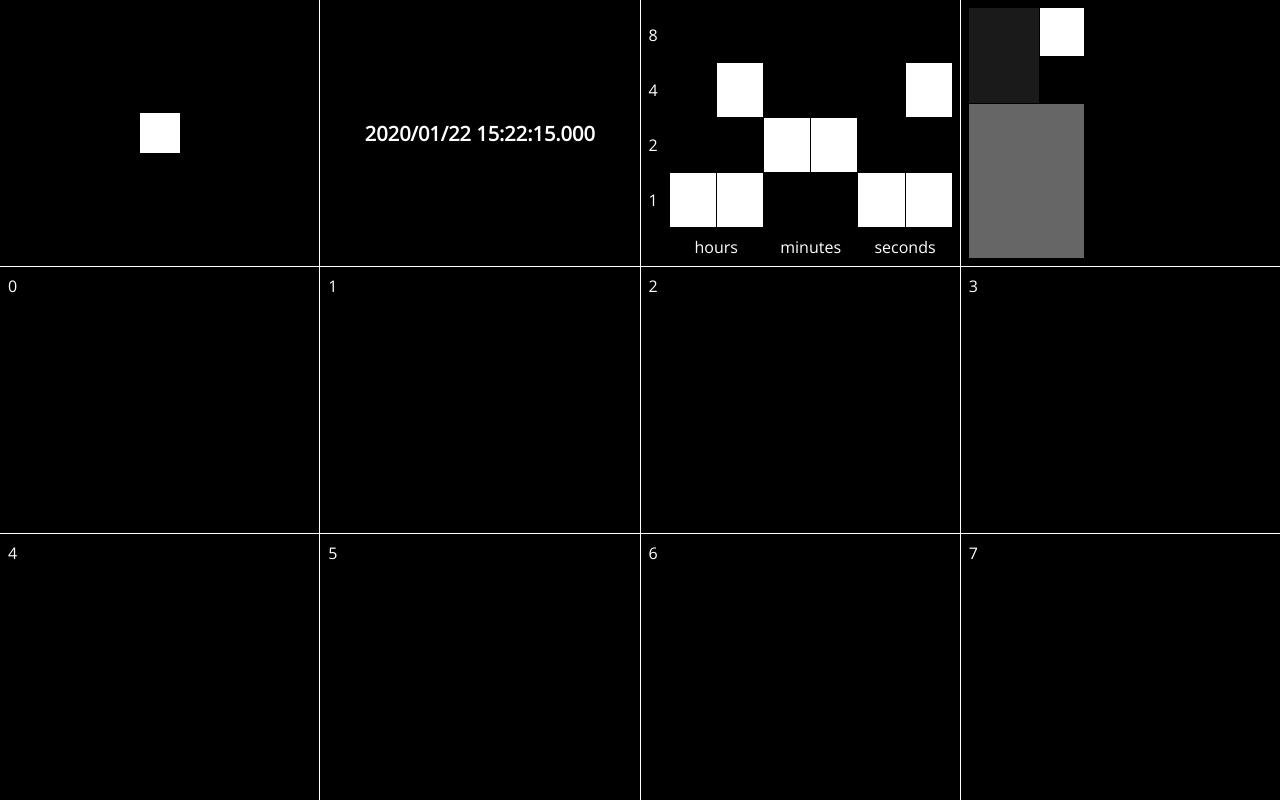
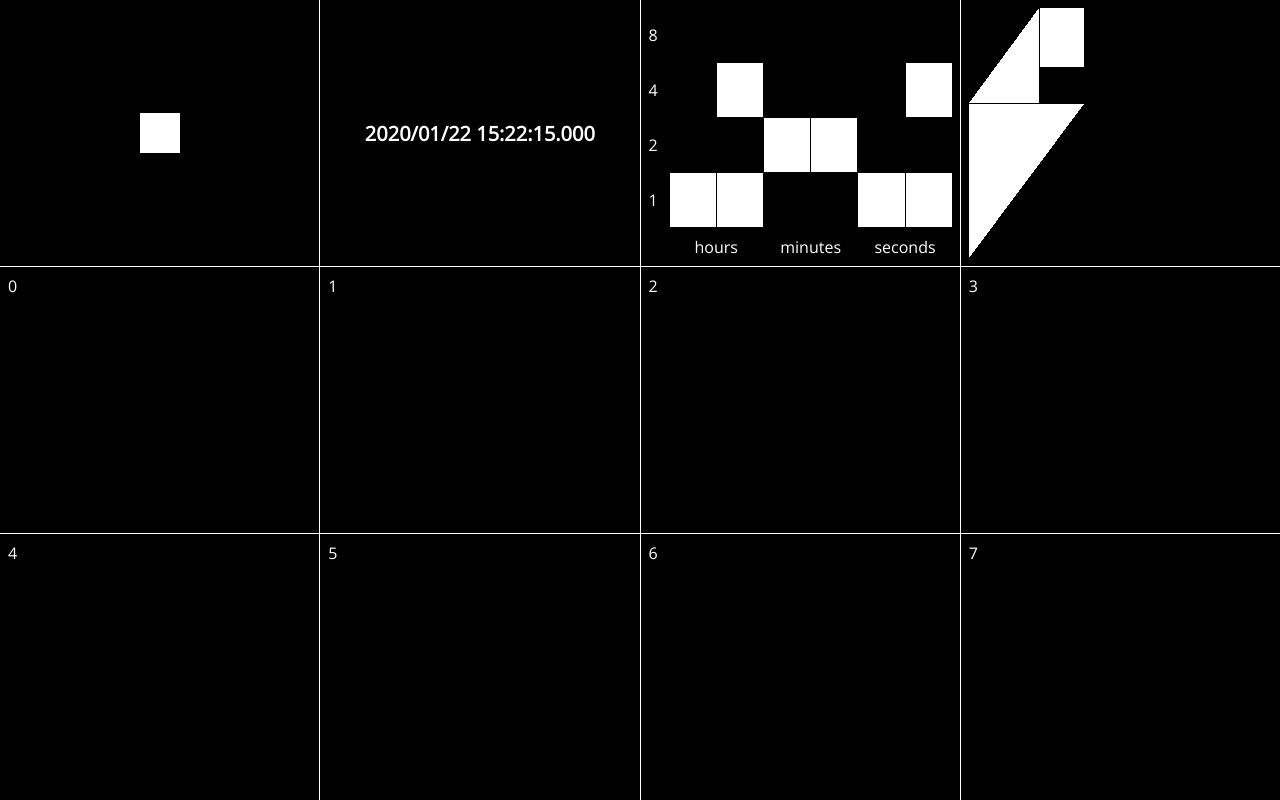
Before and after one commit to TSpierings/Reference, an Angular app: page / in a window 1280 px wide. Built offline with nearby package versions, Linux system fonts and the light colour scheme.

Commit message:
Style fibonacci sectors in triangle/square for black/white style

```diff
--- a/src/app/modules/clocks/components/fibonacci-clock/fibonacci-clock.component.html
+++ b/src/app/modules/clocks/components/fibonacci-clock/fibonacci-clock.component.html
@@ -5,8 +5,8 @@
     <div class="split">
       <div class="two" [ngClass]="sectorStates[2]"></div>
       <div class="split">
-        <div class="one first" [ngClass]="sectorStates[3]"></div>
-        <div class="one second"></div>
+        <div class="one-first" [ngClass]="sectorStates[3]"></div>
+        <div class="one-second"></div>
       </div>
     </div>
   </div>
--- a/src/app/modules/clocks/components/fibonacci-clock/fibonacci-clock.component.scss
+++ b/src/app/modules/clocks/components/fibonacci-clock/fibonacci-clock.component.scss
@@ -8,18 +8,18 @@
   }
 
   .hour {
-    background-color: darken($color: white, $amount: 90);
+    background: linear-gradient(to left top, white 0 50%, black 50% 100%);
   }
 
   .minute {
-    background-color: darken($color: white, $amount: 60);
+    background: linear-gradient(to right bottom, white 0 50%, black 50% 100%);
   }
 
   .both {
     background-color: white;
   }
 
-  .five, .three, .two, .one {
+  .five, .three, .two, .one-first {
     flex: 1.618;
   }
 
@@ -37,6 +37,10 @@
         flex: 1;
         flex-direction: column;
         margin-left: 1px;
+
+        .one-second {
+          flex: 1;
+        }
       }
     }
   }
```
